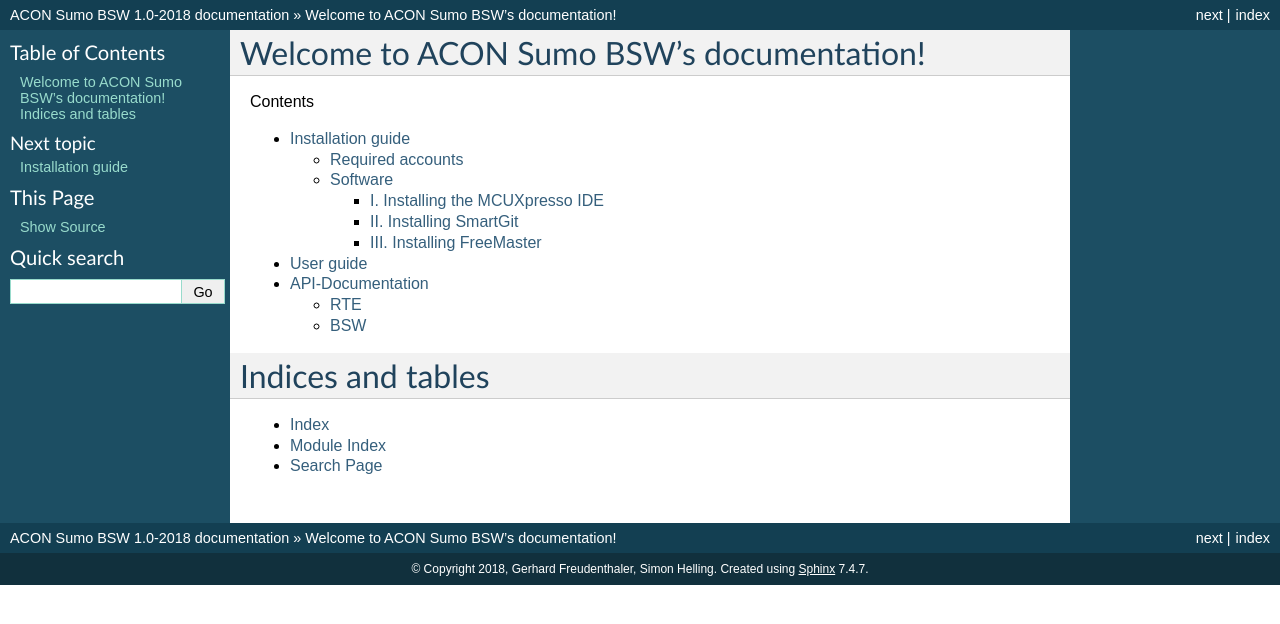
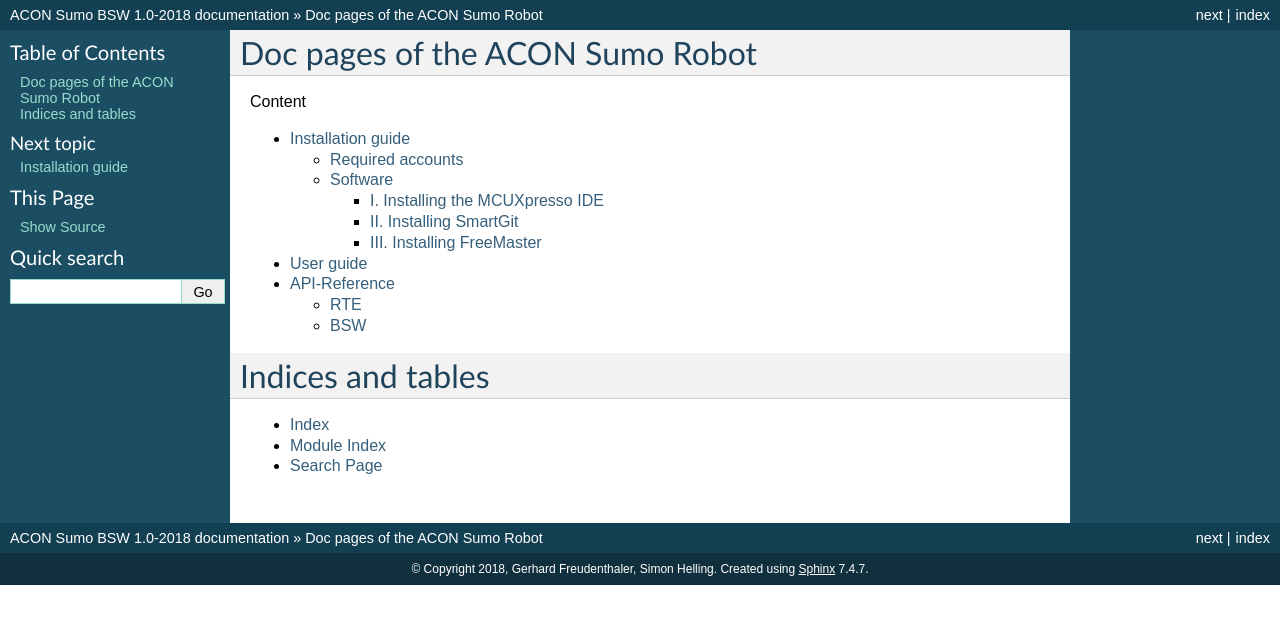
Before and after one commit to gfre/sumo_bsw, a Sphinx documentation site: the page built from docs/index.rst, in a window 1280 px wide. Shown: the top 624 px of the page. Built offline with Sphinx 7.4.7, drawn with Linux system fonts in a browser that asks for light colours; formulas are drawn with MathJax 3.

Commit message:
index page updated

```diff
--- a/docs/index.rst
+++ b/docs/index.rst
@@ -3,20 +3,20 @@
    You can adapt this file completely to your liking, but it should at least
    contain the root `toctree` directive.
 
-Welcome to ACON Sumo BSW's documentation!
-=========================================
+Doc pages of the ACON Sumo Robot
+--------------------------------
 
 .. toctree::
    :maxdepth: 3
-   :caption: Contents
+   :caption: Content
 
 		Installation guide <installationguide/installationguide.rst>
 		User guide <userguide/userguide.rst>
-		API-Documentation <apidoc/api.rst>
+		API-Reference <apidoc/api.rst>
 
 
 Indices and tables
-==================
+------------------
 
 * :ref:`genindex`
 * :ref:`modindex`
```
